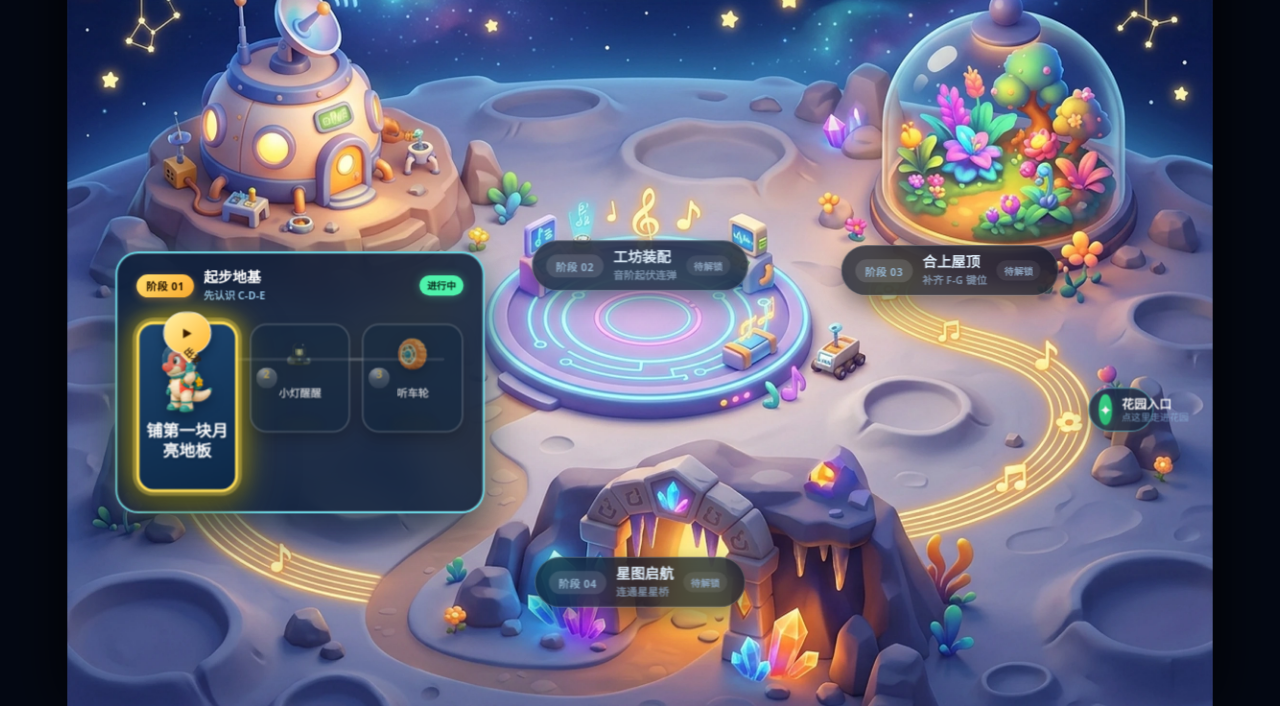
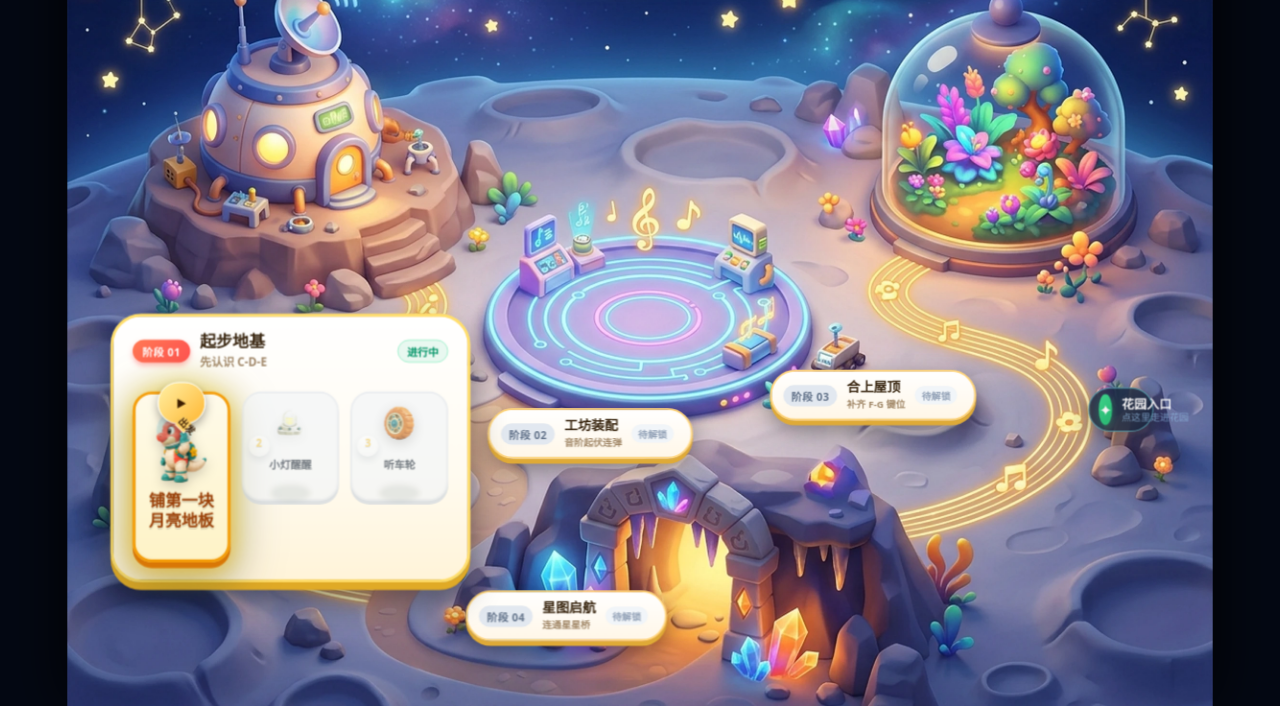
Before and after one commit to linglinghahaha/star-dino-piano, a website: page index.html in a window 1280 px wide. Shown: the part 94-800 px from the top of the page. Drawn offline with Linux system fonts and the light colour scheme.

Commit message:
feat(ui): 主大地图正式装配3D奶油糖果玩具风、五线谱道路像素顺位对齐与弹力动效

```diff
--- a/course-director.css
+++ b/course-director.css
@@ -1401,33 +1401,33 @@ html[data-motion="reduced"] .map-shell[data-course-director="true"] .garden-rest
   box-sizing: border-box;
 }
 
-/* Station 1: Moon Base Workshop (Left Platform) */
+/* Station 1: Moon Base Workshop (On the golden musical road & steps) */
 .phase-hub-1 {
-  left: 50px !important;
-  top: 360px !important;
+  left: 45px !important;
+  top: 425px !important;
   transform: none !important;
-  width: 385px !important;
-  max-width: 400px !important;
-}
-
-/* Station 2: Central Circuit Turntable (Center Musical Ring Platform) */
+  width: 375px !important;
+  max-width: 385px !important;
+}
+
+/* Station 2: Central Circuit Turntable (Center of glowing DJ disc) */
 .phase-hub-2 {
-  left: 597px !important;
-  top: 375px !important;
+  left: 545px !important;
+  top: 550px !important;
   transform: translate(-50%, -50%) !important;
 }
 
-/* Station 3: Greenhouse Dome Terrace (Right Botanical Dome) */
+/* Station 3: Greenhouse Dome Terrace (On road leading to flower dome) */
 .phase-hub-3 {
-  left: 920px !important;
-  top: 380px !important;
+  left: 840px !important;
+  top: 510px !important;
   transform: translate(-50%, -50%) !important;
 }
 
-/* Station 4: Cavern Gateway / Star Bridge Portal (Bottom Crystal Arch) */
+/* Station 4: Cavern Gateway / Star Bridge Portal (At the base of glowing rock arch) */
 .phase-hub-4 {
-  left: 597px !important;
-  top: 705px !important;
+  left: 520px !important;
+  top: 740px !important;
   transform: translate(-50%, -50%) !important;
 }
 
@@ -1550,73 +1550,106 @@ html[data-motion="reduced"] .map-shell[data-course-director="true"] .garden-rest
   margin-left: auto;
 }
 
-/* --- Active Hub Styling (Hero Stage Card) --- */
+/* --- Active Hub Styling (3D Creamy Candy Toy Hero Stage Card) --- */
 .phase-hub.active {
   z-index: 15;
-  background: rgba(13, 31, 56, 0.88);
-  border: 2px solid rgba(111, 226, 237, 0.9);
-  border-radius: 24px;
-  padding: 16px 20px 18px;
+  background: linear-gradient(180deg, #ffffff 0%, #fffbf0 60%, #fff4d9 100%) !important;
+  border: 3.5px solid #ffde6b !important;
+  border-radius: 32px !important;
+  padding: 16px 20px 18px !important;
   box-shadow:
-    0 20px 45px rgba(0, 10, 28, 0.65),
-    0 0 0 1px rgba(255, 255, 255, 0.15) inset,
-    0 0 28px rgba(111, 226, 237, 0.35);
-  backdrop-filter: blur(18px) saturate(1.15);
+    0 8px 0 #e0aa26,
+    0 18px 36px rgba(0, 0, 0, 0.45),
+    inset 0 2px 0 rgba(255, 255, 255, 0.9) !important;
+  backdrop-filter: blur(12px) !important;
+  animation: candyDropIn 0.6s cubic-bezier(0.34, 1.56, 0.64, 1) forwards !important;
+}
+
+@keyframes candyDropIn {
+  0% { opacity: 0; transform: translateY(-30px) scale(0.92); }
+  100% { opacity: 1; transform: translateY(0) scale(1); }
 }
 
 .phase-hub.active .phase-hub-badge {
-  color: #2b1700;
-  background: linear-gradient(135deg, #ffe072, #ffad33);
-  box-shadow: 0 2px 8px rgba(255, 173, 51, 0.4);
+  background: linear-gradient(135deg, #ff7b54, #ff5252) !important;
+  color: #ffffff !important;
+  font-size: 11px !important;
+  font-weight: 900 !important;
+  padding: 4px 10px !important;
+  border-radius: 999px !important;
+  box-shadow: 0 3px 6px rgba(255, 82, 82, 0.4) !important;
+  letter-spacing: 0.5px !important;
 }
 
 .phase-hub.active .phase-hub-title-group strong {
-  color: #ffffff;
+  font-size: 17px !important;
+  font-weight: 950 !important;
+  color: #3b2812 !important;
+  line-height: 1.2 !important;
 }
 
 .phase-hub.active .phase-hub-title-group small {
-  color: #a8dcff;
+  font-size: 12px !important;
+  font-weight: 700 !important;
+  color: #8c6d48 !important;
 }
 
 .phase-hub.active .phase-status-tag.current {
-  color: #062b1a;
-  background: #4ef2ab;
-  box-shadow: 0 0 10px rgba(78, 242, 171, 0.4);
-}
-
-/* --- Locked Hub Styling (Sleek Compact Station) --- */
+  background: #e8f8f0 !important;
+  color: #059669 !important;
+  border: 1.5px solid #a7f3d0 !important;
+  font-size: 11px !important;
+  font-weight: 800 !important;
+  padding: 3px 9px !important;
+  border-radius: 999px !important;
+  box-shadow: none !important;
+}
+
+/* --- Locked Hub Styling (Sleek Compact 3D Golden Pill Station) --- */
 .phase-hub.locked {
-  background: rgba(8, 20, 38, 0.72);
-  border: 1.5px solid rgba(255, 255, 255, 0.22);
-  border-radius: 999px;
-  padding: 8px 18px 8px 14px;
-  box-shadow: 0 10px 24px rgba(0, 8, 20, 0.45);
-  backdrop-filter: blur(12px);
-  cursor: pointer;
+  background: linear-gradient(180deg, #ffffff, #fff7e8) !important;
+  border: 2.5px solid #ffd57a !important;
+  border-radius: 999px !important;
+  padding: 8px 18px 8px 12px !important;
+  box-shadow: 0 5px 0 #dfaa37, 0 10px 24px rgba(0, 0, 0, 0.4) !important;
+  backdrop-filter: blur(12px) !important;
+  cursor: pointer !important;
+  transition: all 0.25s cubic-bezier(0.34, 1.56, 0.64, 1) !important;
 }
 
 .phase-hub.locked:hover {
-  border-color: rgba(111, 226, 237, 0.6);
-  transform: translateY(-2px);
-  box-shadow: 0 14px 28px rgba(0, 8, 20, 0.55), 0 0 16px rgba(111, 226, 237, 0.2);
+  transform: scale(1.08) translateY(-2px) !important;
+  border-color: #ffde59 !important;
 }
 
 .phase-hub.locked .phase-hub-badge {
-  color: #92b1cb;
-  background: rgba(255, 255, 255, 0.12);
+  background: #e2e8f0 !important;
+  color: #64748b !important;
+  font-size: 11px !important;
+  font-weight: 900 !important;
+  padding: 3px 8px !important;
+  border-radius: 999px !important;
 }
 
 .phase-hub.locked .phase-hub-title-group strong {
-  color: #dbeaf7;
+  font-size: 14px !important;
+  font-weight: 950 !important;
+  color: #3b2812 !important;
 }
 
 .phase-hub.locked .phase-hub-title-group small {
-  color: #8da4be;
+  font-size: 10px !important;
+  font-weight: 800 !important;
+  color: #8c6d48 !important;
 }
 
 .phase-hub.locked .phase-status-tag.locked {
-  color: #8da4be;
-  background: rgba(255, 255, 255, 0.08);
+  font-size: 10px !important;
+  font-weight: 800 !important;
+  color: #94a3b8 !important;
+  background: #f1f5f9 !important;
+  border-radius: 999px !important;
+  padding: 2px 7px !important;
 }
 
 .phase-hub.locked .phase-nodes-list {
@@ -1632,22 +1665,12 @@ html[data-motion="reduced"] .map-shell[data-course-director="true"] .garden-rest
   position: relative;
 }
 
-/* Connecting track line behind nodes */
 .phase-nodes-list::before {
-  content: "";
-  position: absolute;
-  left: 20px;
-  right: 20px;
-  top: 36px;
-  height: 3px;
-  border-radius: 2px;
-  background: rgba(255, 255, 255, 0.22);
-  z-index: 1;
+  display: none !important;
 }
 
 /* Reset individual node positions inside the phase hub list */
-.map-shell[data-course-director="true"] .phase-nodes-list .map-node,
-.map-shell[data-course-director="true"] .phase-nodes-list .map-node.active {
+.map-shell[data-course-director="true"] .phase-nodes-list .map-node {
   position: relative !important;
   left: 0 !important;
   top: 0 !important;
@@ -1664,38 +1687,66 @@ html[data-motion="reduced"] .map-shell[data-course-director="true"] .garden-rest
   align-items: center !important;
   justify-content: flex-start !important;
   padding: 8px 6px 8px !important;
-  border: 2px solid rgba(255, 255, 255, 0.25) !important;
-  border-radius: 18px !important;
-  background: rgba(18, 42, 70, 0.85) !important;
-  color: #ffffff !important;
-  box-shadow: 0 6px 16px rgba(0, 0, 0, 0.3) !important;
-  transition: transform 0.2s ease, box-shadow 0.2s ease, border-color 0.2s ease !important;
+  border: 2px solid #e2e8f0 !important;
+  border-radius: 20px !important;
+  background: #f1f5f9 !important;
+  color: #334155 !important;
+  box-shadow: 0 4px 0 #cbd5e1 !important;
+  transition: all 0.2s cubic-bezier(0.34, 1.56, 0.64, 1) !important;
   cursor: pointer !important;
   overflow: visible !important;
 }
 
+.map-shell[data-course-director="true"] .phase-nodes-list .map-node:active {
+  transform: translateY(3px) !important;
+  box-shadow: 0 1px 0 #cbd5e1 !important;
+}
+
 .map-shell[data-course-director="true"] .phase-nodes-list .map-node.active {
-  border: 3px solid #ffde59 !important;
-  background: linear-gradient(160deg, #1d4670, #0d2847) !important;
-  box-shadow:
-    0 0 0 4px rgba(255, 222, 89, 0.35),
-    0 10px 24px rgba(0, 15, 35, 0.6),
-    0 0 20px rgba(255, 215, 0, 0.4) !important;
-  transform: translateY(-2px) !important;
+  background: linear-gradient(180deg, #fffbeb 0%, #fef3c7 100%) !important;
+  border: 3px solid #f59e0b !important;
+  box-shadow: 0 6px 0 #d97706, 0 10px 20px rgba(245, 158, 11, 0.3) !important;
+  transform: none !important;
+}
+
+.map-shell[data-course-director="true"] .phase-nodes-list .map-node.active:hover {
+  transform: scale(1.04) translateY(-2px) !important;
 }
 
 .phase-nodes-list .map-node::before {
   display: none !important;
 }
 
-/* Node Mascot Icon inside Phase list */
+/* Node Mascot Icon inside Phase list (Bobbing Astronaut Dino) */
 .phase-nodes-list .map-node .node-mascot {
   position: static !important;
-  width: 44px !important;
-  height: 44px !important;
+  width: 46px !important;
+  height: 46px !important;
   transform: none !important;
   margin-bottom: 4px !important;
-  filter: drop-shadow(0 4px 6px rgba(0,0,0,0.3)) !important;
+  filter: drop-shadow(0 4px 6px rgba(0,0,0,0.2)) !important;
+}
+
+.phase-nodes-list .map-node.active .node-mascot {
+  animation: candyBob 2s ease-in-out infinite alternate !important;
+}
+@keyframes candyBob {
+  0% { transform: translateY(0) rotate(-2deg); }
+  100% { transform: translateY(-4px) rotate(2deg); }
+}
+
+/* Pulsing "出发 ▶" button on active node */
+.map-shell[data-course-director="true"] .map-node.active .node-action-btn {
+  background: linear-gradient(135deg, #ffd33d, #ff9f1c) !important;
+  color: #451a03 !important;
+  border: 2px solid #ffffff !important;
+  box-shadow: 0 3px 8px rgba(0,0,0,0.25) !important;
+  font-weight: 950 !important;
+  animation: pulsePlay 1.4s ease-in-out infinite alternate !important;
+}
+@keyframes pulsePlay {
+  0% { transform: scale(1); }
+  100% { transform: scale(1.12); }
 }
 
 /* Node Title */
@@ -1710,13 +1761,17 @@ html[data-motion="reduced"] .map-shell[data-course-director="true"] .garden-rest
   background: transparent !important;
   box-shadow: none !important;
   font-size: 11px !important;
-  font-weight: 800 !important;
+  font-weight: 900 !important;
   line-height: 1.25 !important;
-  color: #ffffff !important;
+  color: #334155 !important;
   text-align: center !important;
   white-space: normal !important;
   word-break: break-all !important;
   max-width: 96px !important;
+}
+
+.map-shell[data-course-director="true"] .phase-nodes-list .map-node.active .node-title {
+  color: #92400e !important;
 }
 
 .phase-nodes-list .map-node .node-title::before,
```
